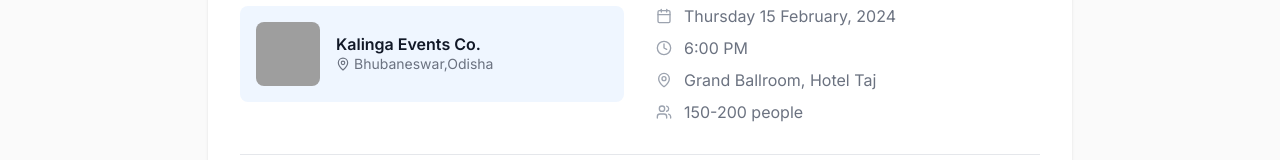
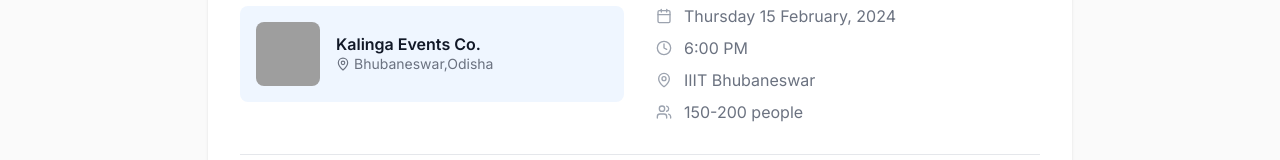
Before and after one commit to smokycigga/eventconnect, a React (Vite) app: page /booking-confirmation in a window 1280 px wide. Shown: the part 588-748 px from the top of the page. Built offline with nearby package versions, Linux system fonts and the light colour scheme; grey boxes are pictures that could not be loaded.

Commit message:
Updated index.jsx

```diff
--- a/src/pages/booking-confirmation/index.jsx
+++ b/src/pages/booking-confirmation/index.jsx
@@ -23,7 +23,7 @@ const BookingConfirmation = () => {
     eventDetails: {
       date: "2024-02-15",
       time: "6:00 PM",
-      location: "Grand Ballroom, Hotel Taj",
+      location: "IIIT Bhubaneswar",
       eventType: "Corporate Event",
       guestCount: "150-200 people"
     },
```
